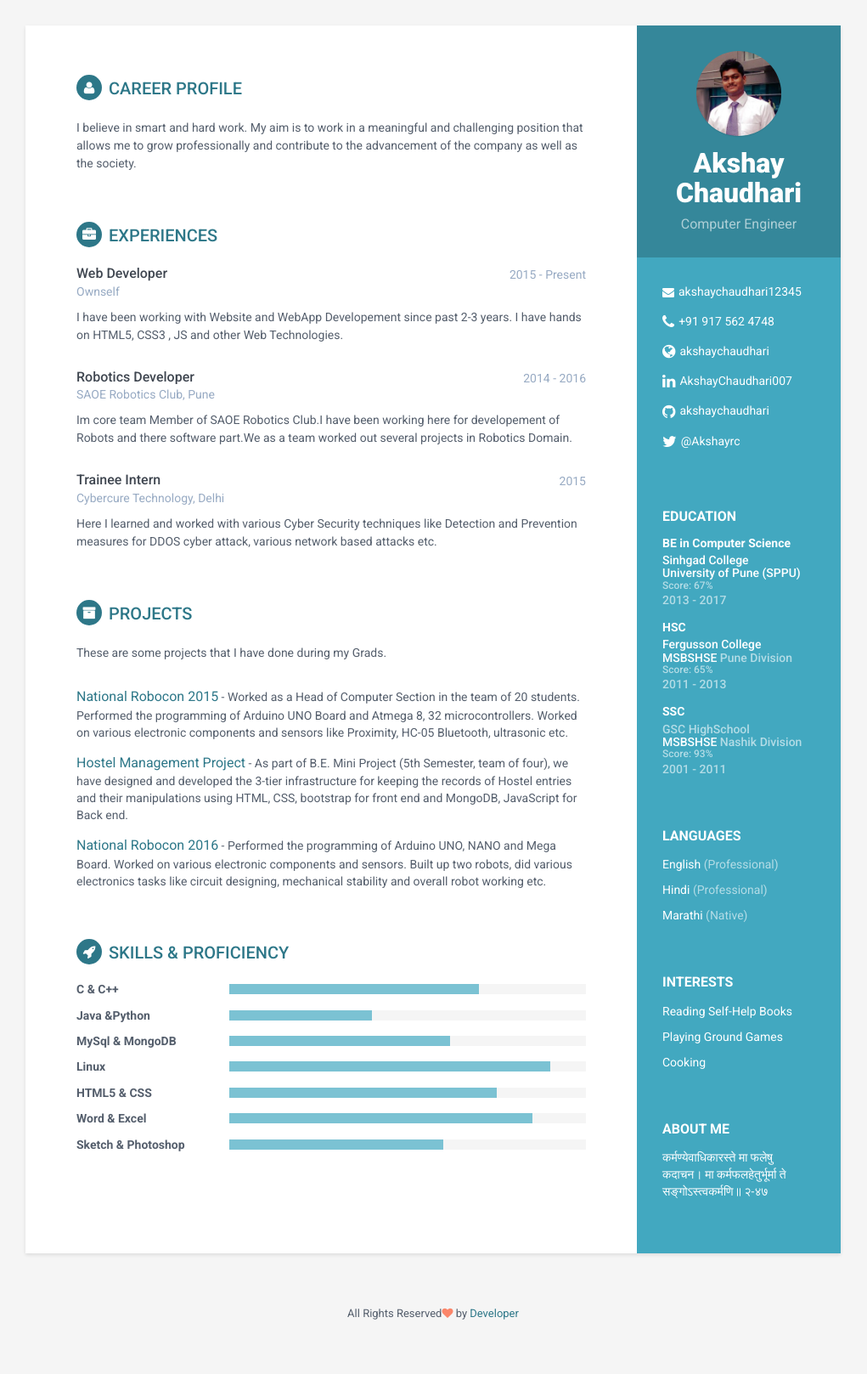
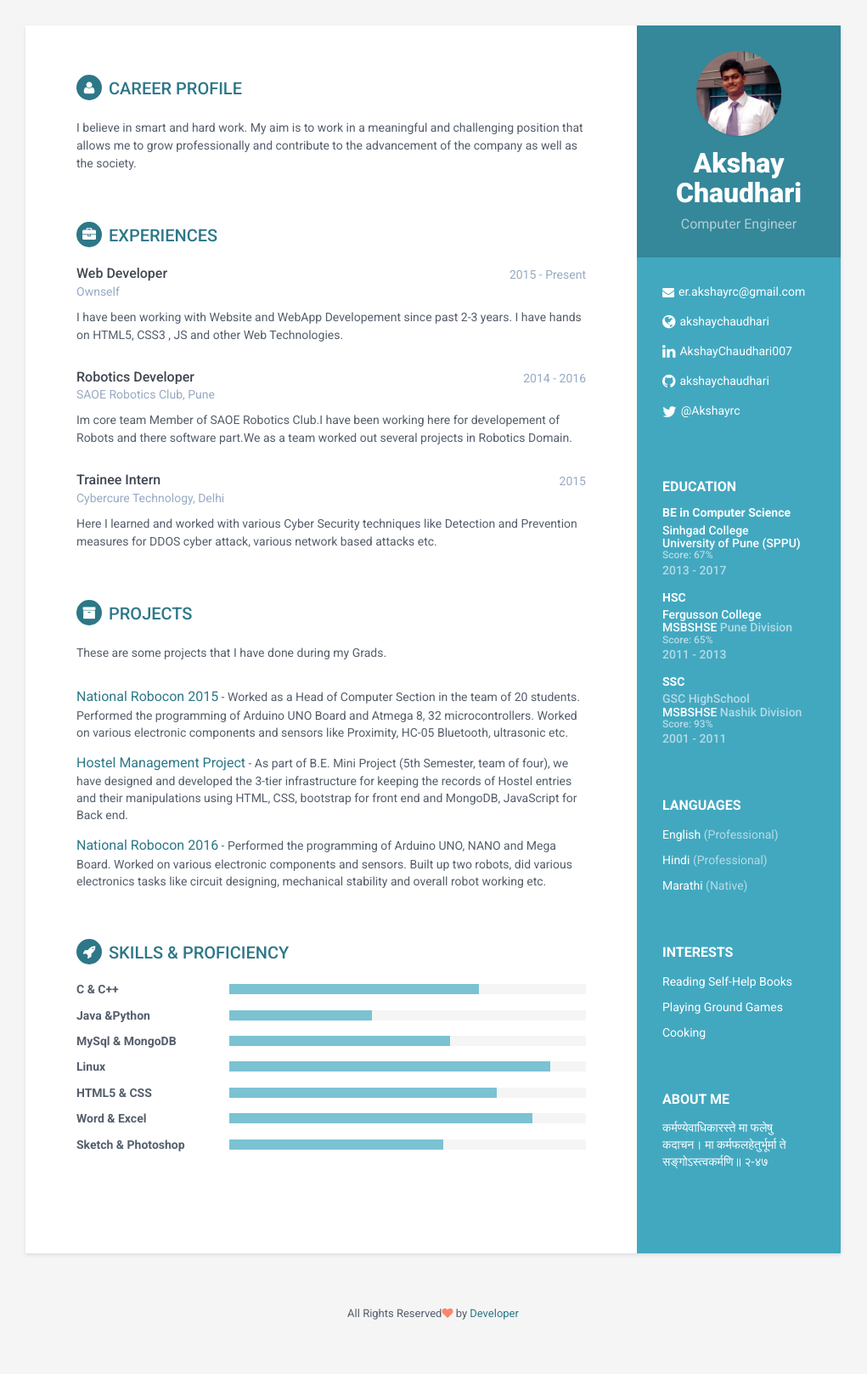
Before and after one commit to akshayrcc/resume-template-fresher, a Jekyll site: the page built from index.html, in a window 1280 px wide. Shown: the whole page at 85% size, without its empty margins (130-1151 px from the left). Built offline with Jekyll 4.4.1, drawn with Linux system fonts in a browser that asks for light colours.

Commit message:
Update sidebar.html

```diff
--- a/_includes/sidebar.html
+++ b/_includes/sidebar.html
@@ -14,14 +14,16 @@
                    {% if site.email %}
                     <li class="email"><i class="fa fa-envelope"></i><a href="mailto: {{site.email}}">{{site.email}}</a></li>
                     {% else %}
-                    <li class="email"><i class="fa fa-envelope"></i><a href="mailto:akshaychaudhari12345@gmail.com">akshaychaudhari12345</a></li>
+                    <li class="email"><i class="fa fa-envelope"></i><a href="mailto:er.akshayrc@gmail.com">er.akshayrc@gmail.com</a></li>
                     {% endif %}
 
+                    <!--
                     {% if site.phone %}
                     <li class="phone"><i class="fa fa-phone"></i><a href="tel:{{site.phone}}">{{site.phone}}</a></li>
                     {% else %}
                     <li class="phone"><i class="fa fa-phone"></i><a href="tel:+91 917 562 4748">+91 917 562 4748</a></li>
                     {% endif %}
+                    -->
 
                     {% if site.website %}
                     <li class="website"><i class="fa fa-globe"></i><a href="http://{{site.website}}" target="_blank">{{site.website}}</a></li>
@@ -32,7 +34,7 @@
                     {% if site.linkedin %}
                     <li class="linkedin"><i class="fa fa-linkedin"></i><a href="https://in.linkedin.com/{{site.linkedin}}" target="_blank">linkedin.com/in/{{site.linkedin}}</a></li>
                     {% else %}
-                    <li class="linkedin"><i class="fa fa-linkedin"></i><a href="https://in.linkedin.com/in/AkshayChaudhari007" target="_blank">AkshayChaudhari007</a></li>
+                    <li class="linkedin"><i class="fa fa-linkedin"></i><a href="https://in.linkedin.com/in/Akshayrc" target="_blank">AkshayChaudhari007</a></li>
                     {% endif %}
 
                     {% if site.github %}
```
